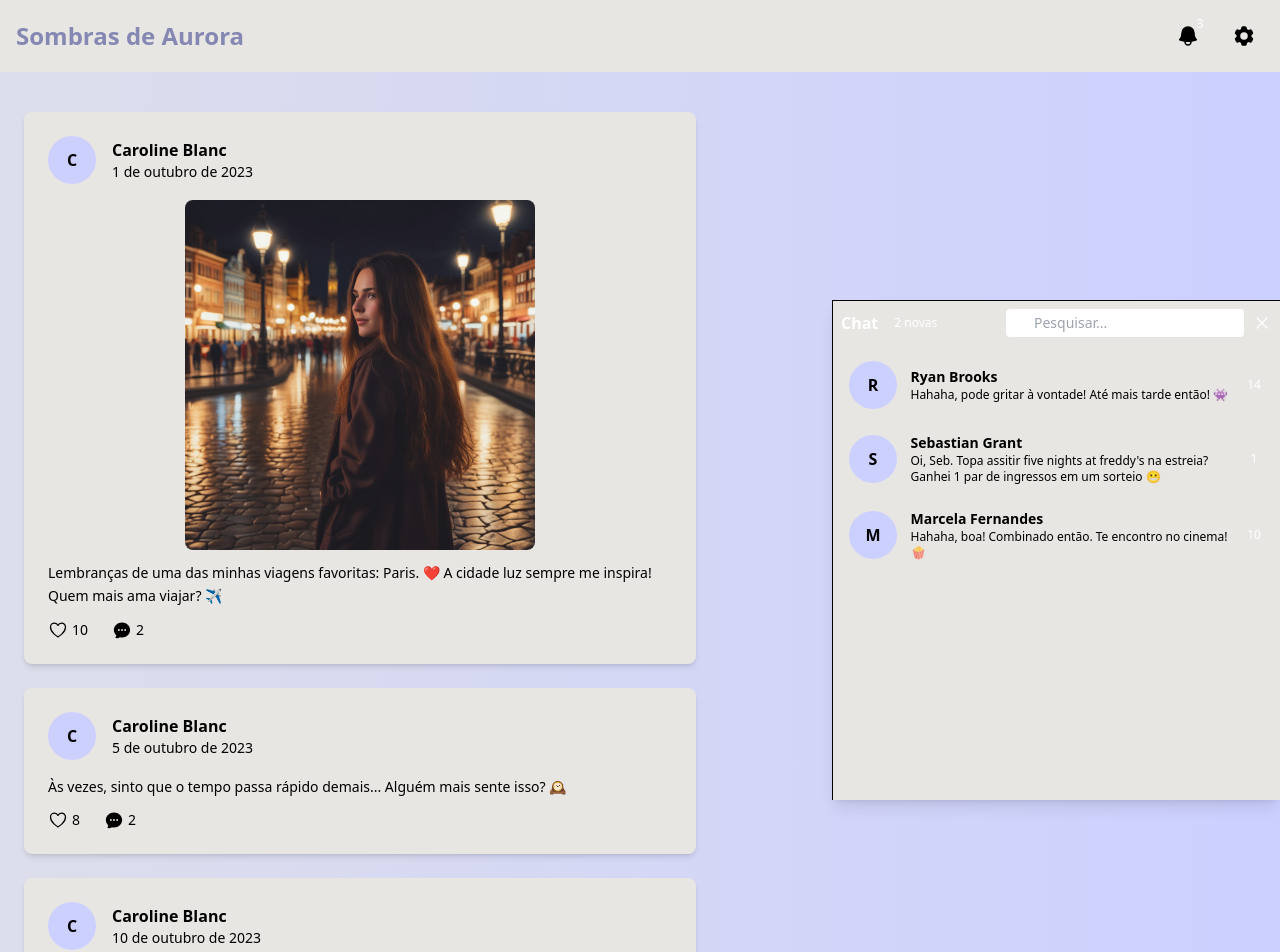
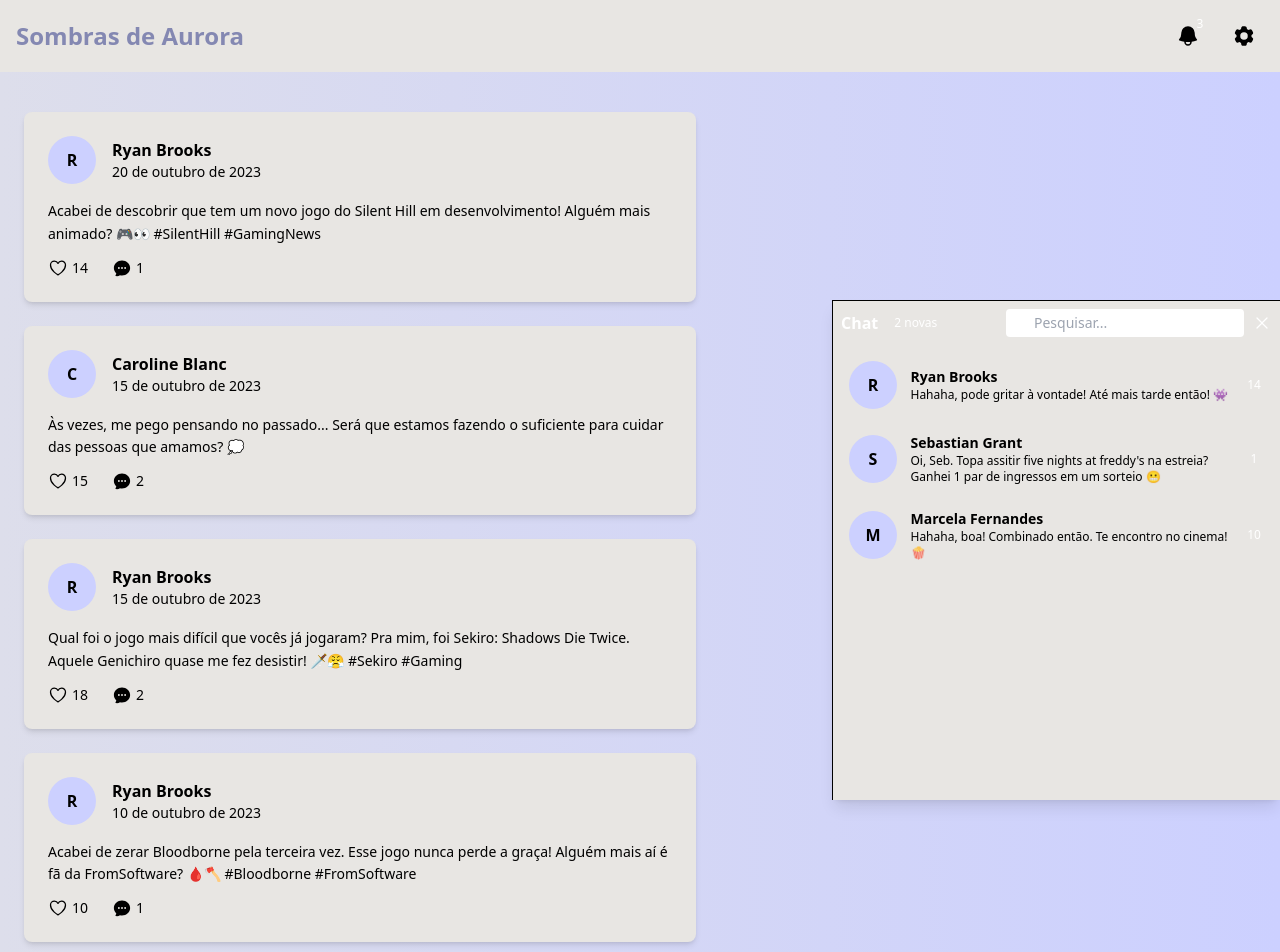
Before and after one commit to ThaisFReis/Sombras-de-Aurora, a React (Vite) app: page / in a window 1280 px wide. Shown: the top 952 px of the page. Built offline with nearby package versions, Linux system fonts and the light colour scheme.

Commit message:
feat: add Ryan character with avatar and posts; implement post sorting in feed

```diff
--- a/src/data/CharactersData.ts
+++ b/src/data/CharactersData.ts
@@ -1,6 +1,6 @@
 import { CharacterType } from "@/types/Character";
 import CarolineAvatar from "@/assets/characters/caroline/caroline1.jpeg"
-
+import RyanAvatar from "@/assets/characters/ryan/download20250202023601.png";
 // Modelo
 // export const Characters: CharacterType[] = [
 //     {
@@ -26,7 +26,7 @@ export const CharactersData: CharacterType[] = [
       id: "1",
       name: "Ryan Brooks",
       user: "@gamer_ryan",
-      avatar: "",
+      avatar: RyanAvatar,
       bio: "🎮 Platinei jogos que você nunca terminou. Cuidado com os chefões, mas mais ainda com os spoilers.",
     },
     {
--- a/src/data/PostData.ts
+++ b/src/data/PostData.ts
@@ -2,6 +2,10 @@ import { PostType } from "@/types/Post";
 
 // Caroline
 import caroline1 from "@/assets/characters/caroline/carolinetravelnight.jpeg"
+
+// Ryan
+import eldenRing from "@/assets/characters/ryan/Gaming room.jpg"
+import silenthill from "@/assets/characters/ryan/Silent Hill Collection.jpg"
 
 const postsCaroline: PostType[] = [
   {
@@ -144,7 +148,167 @@ const postsCaroline: PostType[] = [
   },
 ];
 
+const postsRyan: PostType[] = [
+  {
+    id: "post1",
+    userId: "1", // ID do Ryan
+    content: "Finalmente terminei a montagem do meu setup novo! Agora é só esperar a meia-noite pra começar Elden Ring. Alguém mais hypado? 🎮🔥 #EldenRing #Gaming",
+    timestamp: "2023-10-01T20:00:00Z",
+    image: eldenRing,
+    comments: [
+      {
+        id: "comment1",
+        userId: "2", // ID de outro personagem (ex: Marcela)
+        content: "Boa sorte, Ryan! Eu não tenho coragem pra esses jogos difíceis hahaha 😅",
+        timestamp: "2023-10-01T20:15:00Z",
+        replies: [
+          {
+            id: "reply1",
+            userId: "1", // Resposta do Ryan
+            content: "Valeu, Marcela! Depois te conto como foi a experiência. 😄",
+            timestamp: "2023-10-01T20:20:00Z",
+            likes: 2,
+          },
+        ],
+        likes: 3,
+      },
+      {
+        id: "comment2",
+        userId: "3", // ID de outro personagem (ex: Lucas)
+        content: "Já tô jogando há uma hora! O jogo é incrível, mas os chefes são insanos. 🗡️",
+        timestamp: "2023-10-01T20:30:00Z",
+        replies: [],
+        likes: 5,
+      },
+    ],
+    likes: 12,// URL da imagem do setup
+    type: "image",
+  },
+  {
+    id: "post2",
+    userId: "1",
+    content: "Alguém mais sente saudade de jogar Silent Hill no PS2? Aquela atmosfera sombria e a trilha sonora assustadora eram incríveis. 🎮👻 #SilentHill #PS2 #Nostalgia",
+    timestamp: "2023-10-05T14:00:00Z",
+    comments: [
+      {
+        id: "comment3",
+        userId: "4", // ID de outro personagem (ex: Mirella)
+        content: "Cara, Silent Hill 2 é uma obra-prima! A história do James ainda me dá arrepios. 😱",
+        timestamp: "2023-10-05T14:15:00Z",
+        replies: [
+          {
+            id: "reply2",
+            userId: "1", // Resposta do Ryan
+            content: "Sim! E aquela cena do espelho? Nunca vou esquecer. 🪞",
+            timestamp: "2023-10-05T14:20:00Z",
+            likes: 4,
+          },
+        ],
+        likes: 7,
+      },
+      {
+        id: "comment4",
+        userId: "5", // ID de outro personagem (ex: Notícias Hoje)
+        content: "Eu ainda tenho meu PS2 funcionando! Vou revisitar Silent Hill esse fim de semana. 🕹️",
+        timestamp: "2023-10-05T14:25:00Z",
+        replies: [],
+        likes: 3,
+      },
+    ],
+    likes: 15,
+    type: "image",
+    image: silenthill
+  },
+  {
+    id: "post3",
+    userId: "1",
+    content: "Acabei de zerar Bloodborne pela terceira vez. Esse jogo nunca perde a graça! Alguém mais aí é fã da FromSoftware? 🩸🪓 #Bloodborne #FromSoftware",
+    timestamp: "2023-10-10T18:00:00Z",
+    comments: [
+      {
+        id: "comment5",
+        userId: "6", // ID de outro personagem (ex: Clima Agora)
+        content: "Eu ainda tô preso no primeiro chefe... 😅",
+        timestamp: "2023-10-10T18:15:00Z",
+        replies: [
+          {
+            id: "reply3",
+            userId: "1", // Resposta do Ryan
+            content: "Hahaha, o Father Gascoigne é osso mesmo! Dica: use o ambiente ao seu favor. 🏙️",
+            timestamp: "2023-10-10T18:20:00Z",
+            likes: 5,
+          },
+        ],
+        likes: 6,
+      },
+    ],
+    likes: 10,
+    type: "text",
+  },
+  {
+    id: "post4",
+    userId: "1",
+    content: "Qual foi o jogo mais difícil que vocês já jogaram? Pra mim, foi Sekiro: Shadows Die Twice. Aquele Genichiro quase me fez desistir! 🗡️😤 #Sekiro #Gaming",
+    timestamp: "2023-10-15T12:00:00Z",
+    comments: [
+      {
+        id: "comment6",
+        userId: "7", // ID de outro personagem (ex: Sebastian)
+        content: "Cuphead! Aquele jogo é puro suco de frustração. 😂",
+        timestamp: "2023-10-15T12:15:00Z",
+        replies: [
+          {
+            id: "reply4",
+            userId: "1", // Resposta do Ryan
+            content: "Cuphead é difícil mesmo! Mas a arte estilo cartoon é incrível. 🎨",
+            timestamp: "2023-10-15T12:20:00Z",
+            likes: 3,
+          },
+        ],
+        likes: 8,
+      },
+      {
+        id: "comment7",
+        userId: "8", // ID de outro personagem (ex: Aaron)
+        content: "Dark Souls 3. Aquele chefe final me fez chorar de raiva. 🐉",
+        timestamp: "2023-10-15T12:25:00Z",
+        replies: [],
+        likes: 4,
+      },
+    ],
+    likes: 18,
+    type: "text",
+  },
+  {
+    id: "post5",
+    userId: "1",
+    content: "Acabei de descobrir que tem um novo jogo do Silent Hill em desenvolvimento! Alguém mais animado? 🎮👀 #SilentHill #GamingNews",
+    timestamp: "2023-10-20T09:00:00Z",
+    comments: [
+      {
+        id: "comment8",
+        userId: "9", // ID de outro personagem (ex: Ian)
+        content: "Sério? Espero que mantenha a atmosfera clássica do PS2. 🤞",
+        timestamp: "2023-10-20T09:15:00Z",
+        replies: [
+          {
+            id: "reply5",
+            userId: "1", // Resposta do Ryan
+            content: "Tomara! Se for metade do que foi o Silent Hill 2, já tá ótimo. 🎮",
+            timestamp: "2023-10-20T09:20:00Z",
+            likes: 2,
+          },
+        ],
+        likes: 5,
+      },
+    ],
+    likes: 14,
+    type: "text",
+  },
+];
+
 // Lista de posts disponíveis
 export const posts: PostType[] = [
-    ...postsCaroline
+    ...postsCaroline,
+    ...postsRyan
 ];
--- a/src/features/feed/index.tsx
+++ b/src/features/feed/index.tsx
@@ -1,15 +1,19 @@
 import { PostType } from "@/types/Post";
 import { CharactersData } from "@/data/CharactersData";
 import { posts } from "@/data/PostData";
-
 import { PostCard } from "./components/PostCard";
 
 export const Feed = () => {
+  // Ordena os posts do mais novo para o mais antigo
+  const sortedPosts = posts.sort((a, b) => {
+    return new Date(b.timestamp).getTime() - new Date(a.timestamp).getTime();
+  });
+
   return (
     <div className="min-h-screen flex justify-center items-start py-8 px-4">
       {/* Container centralizado para o feed */}
       <div className="w-full max-w-2xl space-y-6">
-        {posts.map((post) => {
+        {sortedPosts.map((post) => {
           // Busca o personagem correspondente ao userId do post
           const character = CharactersData.find((char) => char.id === post.userId);
 
@@ -18,7 +22,7 @@ export const Feed = () => {
 
           return (
             <div key={post.id}>
-              <PostCard post={post} character={character} />
+              <PostCard post={post} />
             </div>
           );
         })}
```
Also changed, not shown: src/assets/characters/ryan/download20250202023601.png (added).
